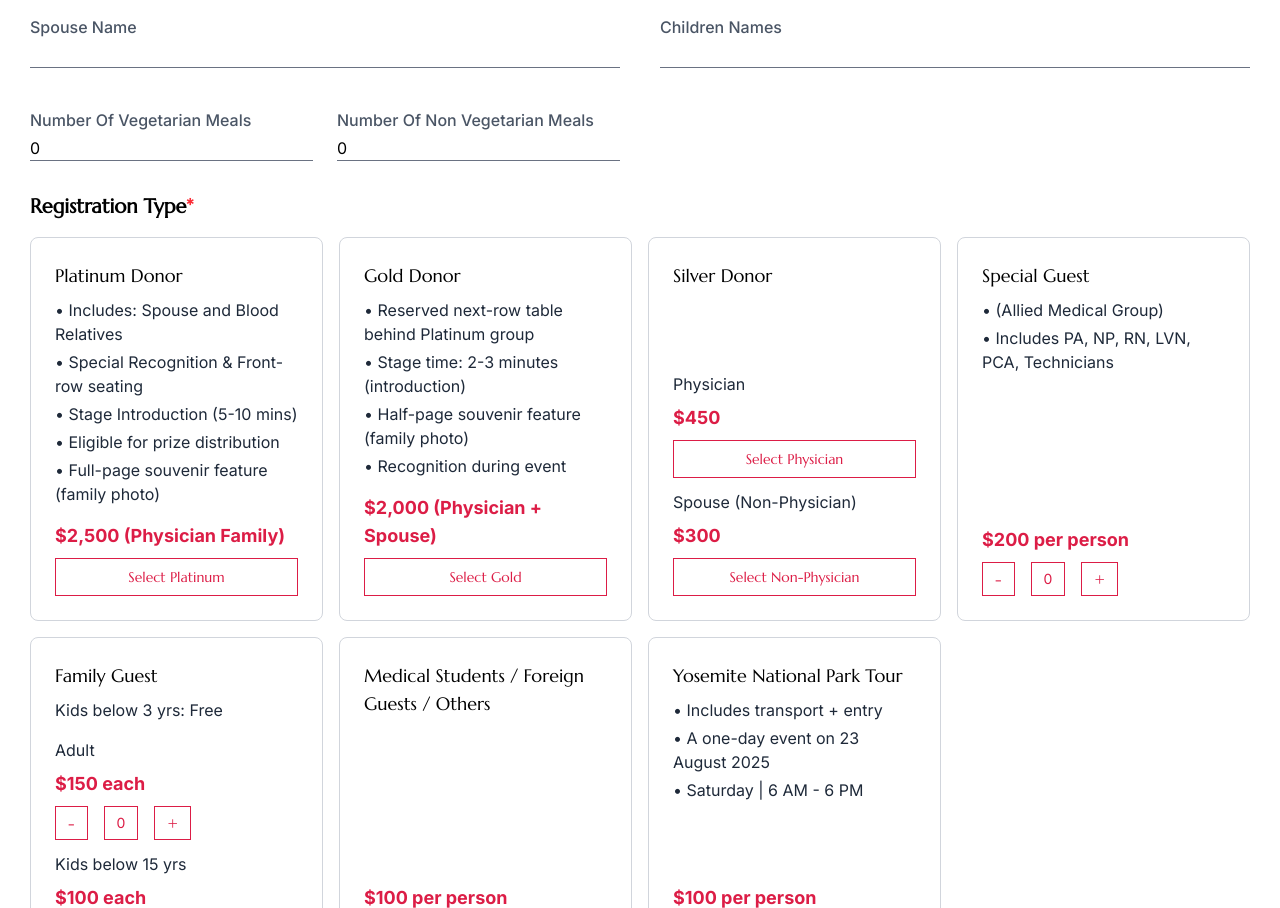
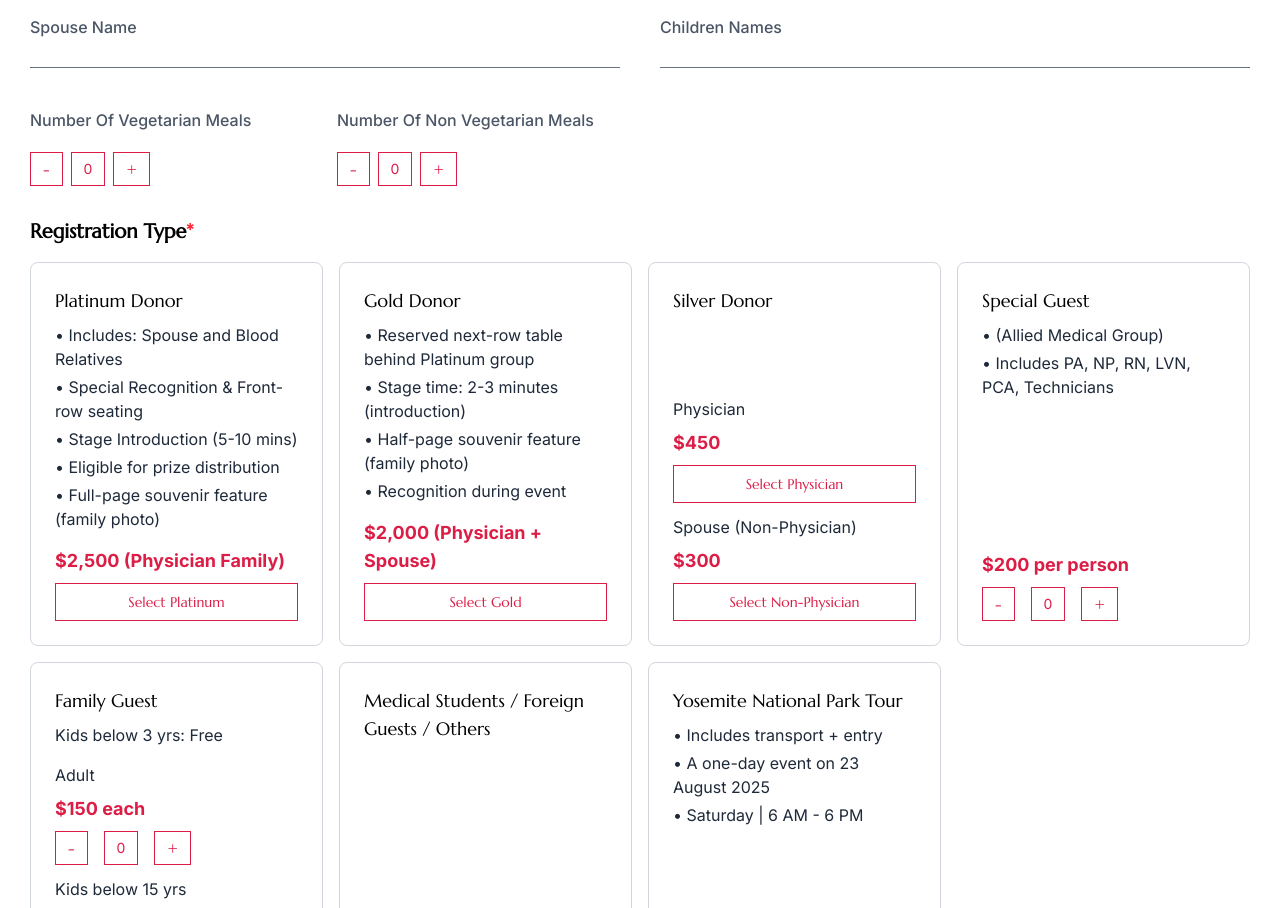
Before and after one commit to employeebhavya/atma-national-convention, a Next.js app: page / in a window 1280 px wide. Shown: the part 2840-3748 px from the top of the page. Built offline with nearby package versions, Linux system fonts and the light colour scheme.

Commit message:
added increment buttons for meals

```diff
--- a/src/components/RegistrationForm.jsx
+++ b/src/components/RegistrationForm.jsx
@@ -26,6 +26,13 @@ export default function RegistrationForm() {
     amount: "",
     agreeTerms: false,
   });
+
+  const updateMealQuantity = (key, value) => {
+    setFormData((prev) => ({
+      ...prev,
+      [key]: Math.max(0, value),
+    }));
+  };
 
   const [quantities, setQuantities] = useState({
     specialGuest: 0,
@@ -584,30 +591,75 @@ export default function RegistrationForm() {
 
                 <div className="grid grid-cols-1 md:grid-cols-2 gap-6">
                   <div>
-                    <label className="block text-base font-medium text-gray-600 mb-1">
+                    <label className="block text-base font-medium text-gray-600 mb-5">
                       Number Of Vegetarian Meals
                     </label>
-                    <input
-                      type="number"
-                      name="vegetarianMeals"
-                      value={formData.vegetarianMeals}
-                      onChange={handleChange}
-                      min="0"
-                      className="w-full border-b border-gray-500"
-                    />
+                    <div className="flex items-center gap-2">
+                      <button
+                        type="button"
+                        onClick={() =>
+                          updateMealQuantity(
+                            "vegetarianMeals",
+                            formData.vegetarianMeals - 1
+                          )
+                        }
+                        className="px-3 py-1 border border-[#dc1d46] text-[#dc1d46] hover:bg-[#dc1d46] hover:text-white cursor-pointer"
+                        disabled={formData.vegetarianMeals <= 0}
+                      >
+                        -
+                      </button>
+                      <span className="text-sm text-[#dc1d46] border border-[#dc1d46] px-3 py-1.5">
+                        {formData.vegetarianMeals}
+                      </span>
+                      <button
+                        type="button"
+                        onClick={() =>
+                          updateMealQuantity(
+                            "vegetarianMeals",
+                            formData.vegetarianMeals + 1
+                          )
+                        }
+                        className="px-3 py-1 border border-[#dc1d46] text-[#dc1d46] hover:bg-[#dc1d46] hover:text-white cursor-pointer"
+                      >
+                        +
+                      </button>
+                    </div>
                   </div>
+
                   <div>
-                    <label className="block text-base font-medium text-gray-600 mb-1">
+                    <label className="block text-base font-medium text-gray-600 mb-5">
                       Number Of Non Vegetarian Meals
                     </label>
-                    <input
-                      type="number"
-                      name="nonVegetarianMeals"
-                      value={formData.nonVegetarianMeals}
-                      onChange={handleChange}
-                      min="0"
-                      className="w-full border-b border-gray-500"
-                    />
+                    <div className="flex items-center gap-2">
+                      <button
+                        type="button"
+                        onClick={() =>
+                          updateMealQuantity(
+                            "nonVegetarianMeals",
+                            formData.nonVegetarianMeals - 1
+                          )
+                        }
+                        className="px-3 py-1 border border-[#dc1d46] text-[#dc1d46] hover:bg-[#dc1d46] hover:text-white cursor-pointer"
+                        disabled={formData.nonVegetarianMeals <= 0}
+                      >
+                        -
+                      </button>
+                      <span className="text-sm text-[#dc1d46] border border-[#dc1d46] px-3 py-1.5">
+                        {formData.nonVegetarianMeals}
+                      </span>
+                      <button
+                        type="button"
+                        onClick={() =>
+                          updateMealQuantity(
+                            "nonVegetarianMeals",
+                            formData.nonVegetarianMeals + 1
+                          )
+                        }
+                        className="px-3 py-1 border border-[#dc1d46] text-[#dc1d46] hover:bg-[#dc1d46] hover:text-white cursor-pointer"
+                      >
+                        +
+                      </button>
+                    </div>
                   </div>
                 </div>
               </div>
```
